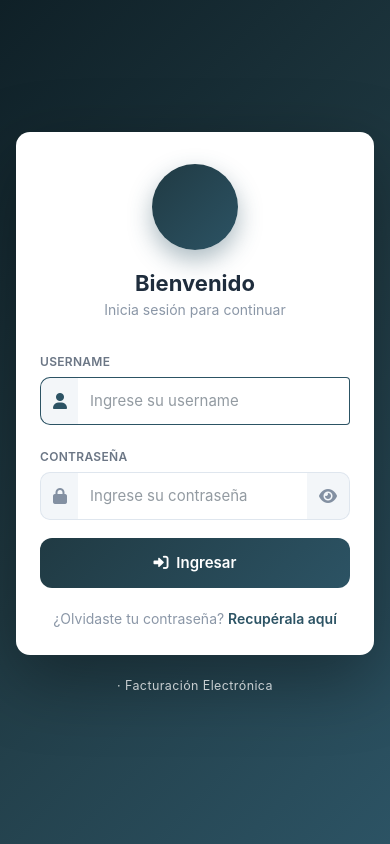
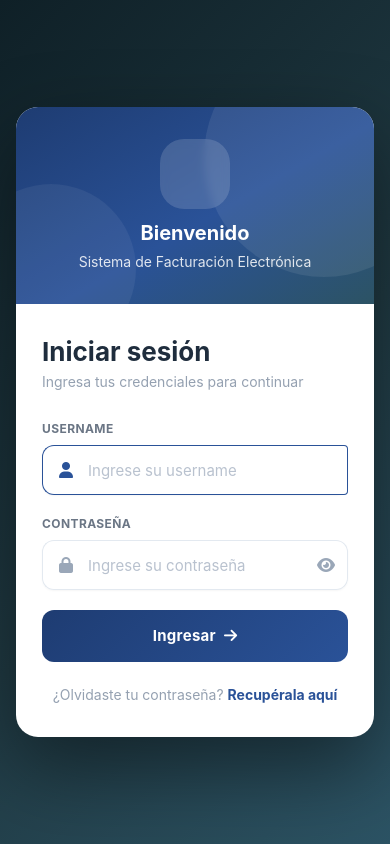
Before and after one commit to Yeyo2103/devfactura, a Django app: page /login/ in a window 390 px wide. Run offline with Django 5.2, Linux system fonts and the light colour scheme; data that the repository does not hold is empty; parts of the project's set-up code (start-up, migrations or seed data) failed here and were passed over; some libraries are stand-ins or nearby versions.

Commit message:
Login: rediseno de dos paneles (panel de marca + formulario), estilo profesional y responsive

```diff
--- a/core/login/static/login/css/style.css
+++ b/core/login/static/login/css/style.css
@@ -1,162 +1,176 @@
-/* ===== Elegant login ===== */
+/* ================= Elegant two-panel login ================= */
 body.login-page {
     min-height: 100vh;
     margin: 0;
-    background: linear-gradient(135deg, #0f2027 0%, #203a43 50%, #2c5364 100%);
+    background: linear-gradient(135deg, #0f2027, #203a43 55%, #2c5364);
+    font-family: 'Source Sans Pro', -apple-system, BlinkMacSystemFont, "Segoe UI", Roboto, sans-serif;
 }
 
-.elegant-login {
-    min-height: 100vh;
+.eg-wrap {
+    width: 100%;
     display: flex;
-    flex-direction: column;
     align-items: center;
     justify-content: center;
     padding: 24px 16px;
 }
 
-.elegant-card {
+.eg-box {
     width: 100%;
-    max-width: 410px;
-    background: #ffffff;
-    border-radius: 18px;
-    box-shadow: 0 24px 70px rgba(0, 0, 0, 0.35);
-    padding: 40px 36px 32px;
-    animation: elegantFadeIn 0.55s ease;
+    max-width: 880px;
+    min-height: 520px;
+    display: flex;
+    background: #fff;
+    border-radius: 22px;
+    overflow: hidden;
+    box-shadow: 0 30px 80px rgba(0, 0, 0, 0.45);
+    animation: egIn 0.5s ease;
 }
 
-@keyframes elegantFadeIn {
-    from { opacity: 0; transform: translateY(18px); }
+@keyframes egIn {
+    from { opacity: 0; transform: translateY(20px); }
     to { opacity: 1; transform: translateY(0); }
 }
 
-.elegant-brand {
-    text-align: center;
-    margin-bottom: 28px;
+/* ---- Brand side ---- */
+.eg-side {
+    position: relative;
+    flex: 0 0 42%;
+    max-width: 42%;
+    background: linear-gradient(150deg, #1e3c72, #2a5298 55%, #2c5364);
+    color: #fff;
+    display: flex;
+    align-items: center;
+    justify-content: center;
+    padding: 40px 30px;
+    overflow: hidden;
 }
 
-.elegant-brand img {
-    max-height: 76px;
-    margin-bottom: 12px;
+.eg-side-deco {
+    position: absolute;
+    border-radius: 50%;
+    background: rgba(255, 255, 255, 0.08);
 }
 
-.elegant-brand .elegant-icon {
+.eg-deco-1 { width: 240px; height: 240px; top: -70px; right: -70px; }
+.eg-deco-2 { width: 170px; height: 170px; bottom: -50px; left: -50px; background: rgba(255, 255, 255, 0.06); }
+
+.eg-side-content {
+    position: relative;
+    z-index: 1;
+    text-align: center;
+}
+
+.eg-side-content .eg-logo { max-height: 96px; margin-bottom: 18px; filter: drop-shadow(0 6px 14px rgba(0,0,0,.3)); }
+
+.eg-logo-icon {
     display: inline-flex;
     align-items: center;
     justify-content: center;
-    width: 86px;
-    height: 86px;
-    border-radius: 50%;
-    margin-bottom: 14px;
-    background: linear-gradient(135deg, #203a43, #2c5364);
-    color: #fff;
-    font-size: 40px;
-    box-shadow: 0 10px 24px rgba(44, 83, 100, 0.4);
+    width: 96px;
+    height: 96px;
+    border-radius: 24px;
+    margin-bottom: 18px;
+    background: rgba(255, 255, 255, 0.15);
+    backdrop-filter: blur(4px);
+    font-size: 44px;
 }
 
-.elegant-brand h1 {
-    font-size: 22px;
-    font-weight: 700;
-    color: #1f2d3d;
-    margin: 6px 0 2px;
+.eg-side-content h2 { font-size: 24px; font-weight: 700; margin: 0 0 6px; }
+.eg-side-content p { font-size: 14px; opacity: 0.85; margin: 0; }
+
+/* ---- Form side ---- */
+.eg-form {
+    flex: 1 1 58%;
+    display: flex;
+    align-items: center;
+    justify-content: center;
+    padding: 44px 42px;
 }
 
-.elegant-brand p {
-    color: #8b97a7;
-    font-size: 14px;
-    margin: 0;
+.eg-form-inner { width: 100%; max-width: 340px; }
+
+.eg-form h3 { font-size: 26px; font-weight: 700; color: #1f2d3d; margin: 0 0 4px; }
+.eg-sub { color: #95a1b1; font-size: 14px; margin: 0 0 28px; }
+
+.eg-form .form-group { margin-bottom: 20px; }
+
+.eg-form label {
+    font-size: 12px;
+    font-weight: 700;
+    letter-spacing: 0.4px;
+    text-transform: uppercase;
+    color: #6b7685;
+    margin-bottom: 7px;
+    display: block;
 }
 
-.elegant-card .form-group {
-    margin-bottom: 18px;
+.eg-input { box-shadow: 0 1px 2px rgba(0,0,0,.04); border-radius: 12px; }
+
+.eg-input .input-group-text {
+    background: #fff;
+    border: 1.5px solid #e3e9f0;
+    border-right: 0;
+    color: #9aa7b8;
+    border-radius: 12px 0 0 12px;
+    padding-left: 16px;
 }
 
-.elegant-card .form-group label {
-    font-weight: 600;
-    font-size: 12px;
-    letter-spacing: 0.3px;
-    text-transform: uppercase;
-    color: #6b7685;
-    margin-bottom: 6px;
+.eg-input .form-control {
+    height: 50px;
+    border: 1.5px solid #e3e9f0;
+    border-left: 0;
+    box-shadow: none !important;
+    font-size: 15px;
+    color: #2d3a4a;
+    padding-left: 4px;
 }
 
-.elegant-card .input-group-text {
-    background: #f3f6f9;
-    border: 1px solid #dfe6ee;
-    border-right: 0;
-    color: #8390a2;
-    border-radius: 10px 0 0 10px;
+.eg-input .form-control::placeholder { color: #b9c2cf; }
+
+.eg-input:focus-within .input-group-text,
+.eg-input:focus-within .form-control { border-color: #2a5298; }
+.eg-input:focus-within .input-group-text { color: #2a5298; }
+
+.eg-input .btnShowPassword {
+    background: #fff;
+    border: 1.5px solid #e3e9f0;
+    border-left: 0;
+    color: #9aa7b8;
+    border-radius: 0 12px 12px 0;
 }
+.eg-input:focus-within .btnShowPassword { border-color: #2a5298; }
+.eg-input .btnShowPassword:hover { color: #2a5298; }
 
-.elegant-card .form-control {
-    height: 48px;
-    border: 1px solid #dfe6ee;
-    box-shadow: none !important;
+.btn-eg {
+    height: 52px;
+    margin-top: 8px;
+    font-weight: 700;
     font-size: 15px;
-}
-
-.elegant-card .input-group .form-control {
-    border-left: 0;
-}
-
-.elegant-card .form-control:focus {
-    border-color: #2c5364;
-}
-
-.elegant-card .input-group:focus-within .input-group-text {
-    border-color: #2c5364;
-    color: #2c5364;
-}
-
-.elegant-card .btnShowPassword {
-    background: #f3f6f9;
-    border: 1px solid #dfe6ee;
-    border-left: 0;
-    color: #8390a2;
-    border-radius: 0 10px 10px 0;
-}
-
-.elegant-card .btnShowPassword:hover {
-    color: #2c5364;
-}
-
-.btn-login {
-    height: 50px;
-    margin-top: 6px;
-    font-weight: 600;
-    font-size: 15px;
+    letter-spacing: 0.3px;
     color: #fff;
     border: 0;
     border-radius: 12px;
-    background: linear-gradient(135deg, #203a43, #2c5364);
+    background: linear-gradient(135deg, #1e3c72, #2a5298);
     transition: transform 0.15s ease, box-shadow 0.15s ease, filter 0.15s ease;
 }
 
-.btn-login:hover {
+.btn-eg:hover {
     color: #fff;
-    filter: brightness(1.1);
+    filter: brightness(1.08);
     transform: translateY(-1px);
-    box-shadow: 0 10px 22px rgba(44, 83, 100, 0.4);
+    box-shadow: 0 12px 26px rgba(42, 82, 152, 0.45);
 }
 
-.elegant-forgot {
-    text-align: center;
-    margin: 20px 0 0;
-    font-size: 14px;
-    color: #8b97a7;
+.eg-forgot { text-align: center; margin: 22px 0 0; font-size: 14px; color: #95a1b1; }
+.eg-forgot a { color: #2a5298; font-weight: 700; text-decoration: none; }
+.eg-forgot a:hover { text-decoration: underline; }
+
+/* ---- Responsive ---- */
+@media (max-width: 768px) {
+    .eg-box { flex-direction: column; max-width: 420px; min-height: 0; }
+    .eg-side { flex: none; max-width: 100%; width: 100%; padding: 32px 20px; }
+    .eg-side-content .eg-logo, .eg-logo-icon { max-height: 70px; width: 70px; height: 70px; font-size: 32px; margin-bottom: 12px; }
+    .eg-side-content h2 { font-size: 20px; }
+    .eg-form { padding: 32px 26px; }
+    .eg-form-inner { max-width: 100%; }
 }
-
-.elegant-forgot a {
-    color: #2c5364;
-    font-weight: 600;
-}
-
-.elegant-footer {
-    margin-top: 22px;
-    color: rgba(255, 255, 255, 0.75);
-    font-size: 12.5px;
-    letter-spacing: 0.4px;
-}
-
-@media (max-width: 480px) {
-    .elegant-card { padding: 32px 24px 26px; border-radius: 14px; }
-}
--- a/core/login/templates/login/login.html
+++ b/core/login/templates/login/login.html
@@ -5,17 +5,28 @@
 {% endblock %}
 
 {% block content %}
-    <div class="elegant-login">
-        <div class="elegant-card">
-            <div class="elegant-brand">
+    <div class="eg-wrap">
+        <div class="eg-box">
+            <!-- Panel de marca -->
+            <div class="eg-side">
+                <div class="eg-side-deco eg-deco-1"></div>
+                <div class="eg-side-deco eg-deco-2"></div>
+                <div class="eg-side-content">
                     {% if dashboard.image %}
-                    <img src="{{ dashboard.get_image }}" alt="logo">
+                        <img src="{{ dashboard.get_image }}" alt="logo" class="eg-logo">
                     {% else %}
-                    <span class="elegant-icon"><i class="{{ dashboard.get_icon }}"></i></span>
+                        <span class="eg-logo-icon"><i class="{{ dashboard.get_icon }}"></i></span>
                     {% endif %}
-                <h1>{{ dashboard.name|default:'Bienvenido' }}</h1>
-                <p>Inicia sesión para continuar</p>
+                    <h2>{{ dashboard.name|default:'Bienvenido' }}</h2>
+                    <p>Sistema de Facturación Electrónica</p>
                 </div>
+            </div>
+
+            <!-- Panel de formulario -->
+            <div class="eg-form">
+                <div class="eg-form-inner">
+                    <h3>Iniciar sesión</h3>
+                    <p class="eg-sub">Ingresa tus credenciales para continuar</p>
 
                     <form method="post" id="frmForm" autocomplete="off">
                         {% csrf_token %}
@@ -23,7 +34,7 @@
 
                         <div class="form-group">
                             <label>{{ form.username.label }}</label>
-                    <div class="input-group">
+                            <div class="input-group eg-input">
                                 <div class="input-group-prepend">
                                     <span class="input-group-text"><i class="fas fa-user"></i></span>
                                 </div>
@@ -33,7 +44,7 @@
 
                         <div class="form-group">
                             <label>{{ form.password.label }}</label>
-                    <div class="input-group">
+                            <div class="input-group eg-input">
                                 <div class="input-group-prepend">
                                     <span class="input-group-text"><i class="fas fa-lock"></i></span>
                                 </div>
@@ -46,16 +57,17 @@
                             </div>
                         </div>
 
-                <button type="submit" class="btn btn-login btn-block">
-                    <i class="fas fa-sign-in-alt mr-1"></i> Ingresar
+                        <button type="submit" class="btn btn-eg btn-block">
+                            Ingresar <i class="fas fa-arrow-right ml-1"></i>
                         </button>
                     </form>
 
-            <p class="elegant-forgot">
+                    <p class="eg-forgot">
                         ¿Olvidaste tu contraseña? <a href="{% url 'reset_password' %}">Recupérala aquí</a>
                     </p>
                 </div>
-        <p class="elegant-footer">{{ dashboard.name }} &middot; Facturación Electrónica</p>
+            </div>
+        </div>
     </div>
 
     <script type="application/javascript">
```
Lines whose indentation alone changed are shown as unchanged.
